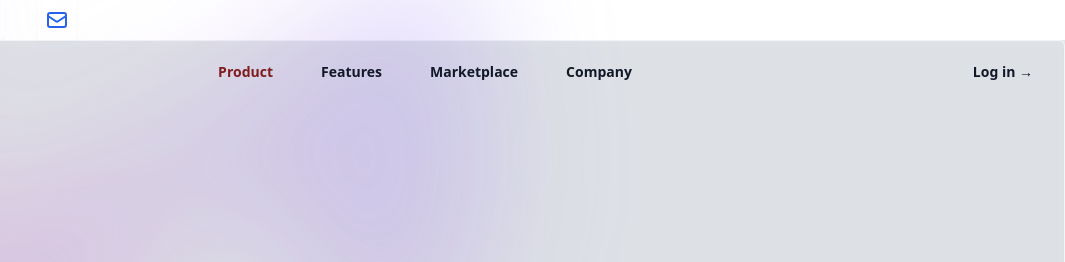
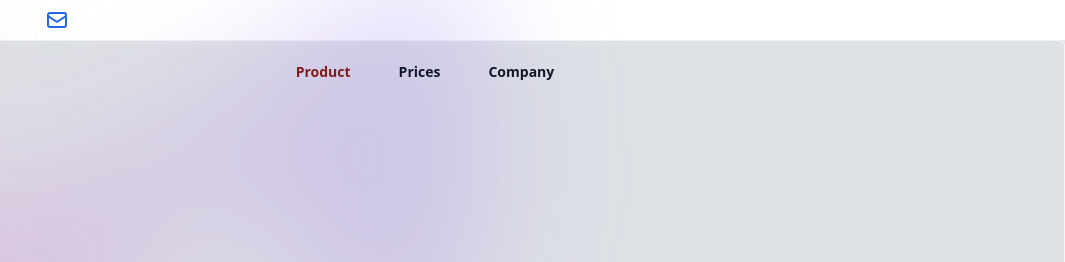
Before and after one commit to ykassabi/2023123c, a website built with Parcel: page index.html in a window 1280 px wide. Shown: the top 262 px of the page, 215-1280 px from the left. Built offline with nearby package versions, Linux system fonts and the light colour scheme.

Commit message:
add changes to the nav bar

```diff
--- a/index.html
+++ b/index.html
@@ -94,13 +94,13 @@
       </div>
       <div class="hidden lg:flex lg:gap-x-12">
         <a href="#" class="text-sm font-semibold leading-6 text-red-900">Product</a>
-        <a href="#" class="text-sm font-semibold leading-6 text-gray-900">Features</a>
-        <a href="#" class="text-sm font-semibold leading-6 text-gray-900">Marketplace</a>
+<!--        <a href="#" class="text-sm font-semibold leading-6 text-gray-900">Features</a>-->
+        <a href="#Prices" class="text-sm font-semibold leading-6 text-gray-900">Prices</a>
         <a href="#" class="text-sm font-semibold leading-6 text-gray-900">Company</a>
 
       </div>
       <div class="hidden lg:flex lg:flex-1 lg:justify-end">
-        <a href="#" class="text-sm font-semibold leading-6 text-gray-900">Log in <span aria-hidden="true">→</span></a>
+<!--        <a href="#" class="text-sm font-semibold leading-6 text-gray-900">Log in <span aria-hidden="true">→</span></a>-->
       </div>
     </nav>
     <div x-description="Mobile menu, show/hide based on menu open state." class="lg:hidden" x-ref="dialog" x-show="open"
@@ -128,10 +128,10 @@
             <div class="space-y-2 py-6">
               <a href="#"
                  class="-mx-3 block rounded-lg px-3 py-2 text-base font-semibold leading-7 text-gray-900 hover:bg-gray-50">Product</a>
-              <a href="#"
-                 class="-mx-3 block rounded-lg px-3 py-2 text-base font-semibold leading-7 text-gray-900 hover:bg-gray-50">Features</a>
-              <a href="#"
-                 class="-mx-3 block rounded-lg px-3 py-2 text-base font-semibold leading-7 text-gray-900 hover:bg-gray-50">Marketplace</a>
+<!--              <a href="#"-->
+<!--                 class="-mx-3 block rounded-lg px-3 py-2 text-base font-semibold leading-7 text-gray-900 hover:bg-gray-50">Features</a>-->
+              <a href="#Prices"
+                 class="-mx-3 block rounded-lg px-3 py-2 text-base font-semibold leading-7 text-gray-900 hover:bg-gray-50">Prices</a>
               <a href="#"
                  class="-mx-3 block rounded-lg px-3 py-2 text-base font-semibold leading-7 text-gray-900 hover:bg-gray-50">Company</a>
 
@@ -940,10 +940,10 @@
     </div>
 
     <!-- Pricing section -->
-    <div class="py-24 sm:pt-48">
+    <div class="py-24 sm:pt-48" >
       <div class="mx-auto max-w-7xl px-6 lg:px-8">
         <div class="mx-auto max-w-4xl text-center">
-          <h2 class="text-base font-semibold leading-7 text-red-600">Pricing</h2>
+          <h2 class="text-base font-semibold leading-7 text-red-600" id="Prices">Pricing</h2>
           <p class="mt-2 text-4xl font-bold tracking-tight text-gray-900 sm:text-5xl">Pricing plans of&nbsp;all&nbsp;sizes</p>
         </div>
         <p class="mx-auto mt-6 max-w-2xl text-center text-lg leading-8 text-gray-600">
```
